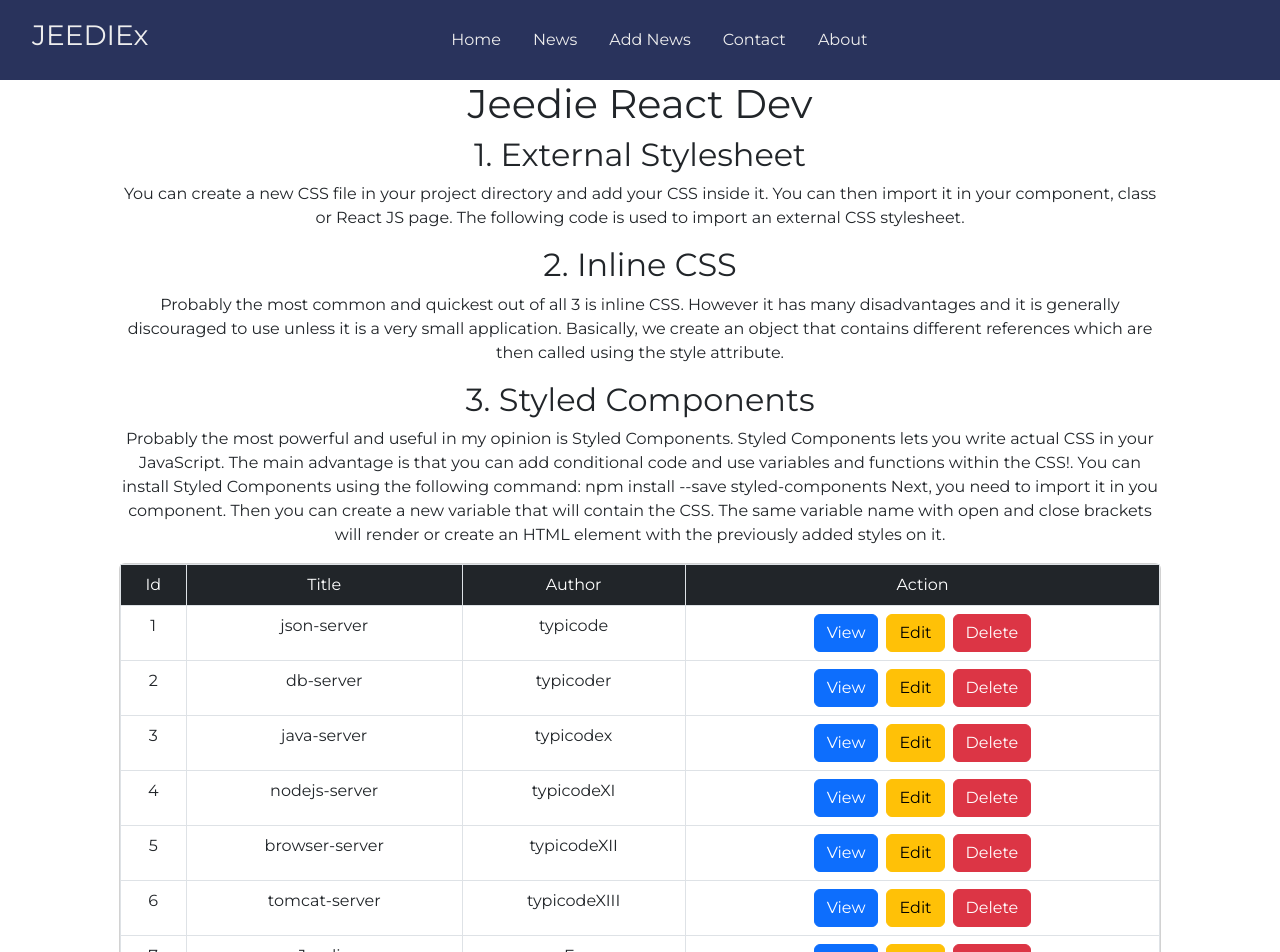
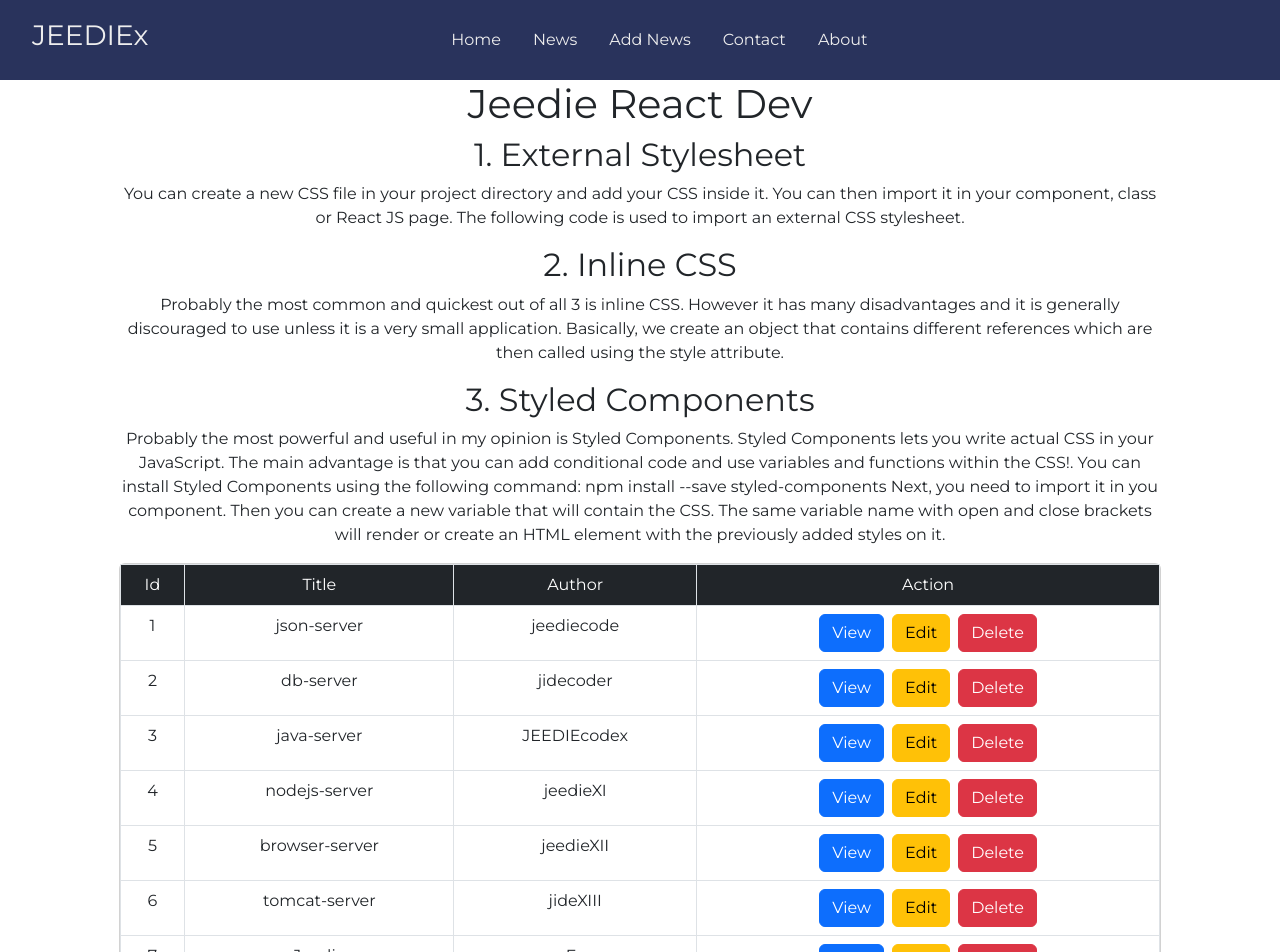
Before and after one commit to Enowizzy/react-app, a React (Create React App) app: page / in a window 1280 px wide. Shown: the top 952 px of the page. Built offline with nearby package versions, Linux system fonts and the light colour scheme; data requests are answered from the project's data file.

Commit message:
finish edit component

```diff
--- a/data/db.json
+++ b/data/db.json
@@ -3,32 +3,32 @@
     {
       "id": 1,
       "author_first_name": "json-server",
-      "author_last_name": "typicode"
+      "author_last_name": "jeediecode"
     },
     {
       "id": 2,
       "author_first_name": "db-server",
-      "author_last_name": "typicoder"
+      "author_last_name": "jidecoder"
     },
     {
       "id": 3,
       "author_first_name": "java-server",
-      "author_last_name": "typicodex"
+      "author_last_name": "JEEDIEcodex"
     },
     {
       "id": 4,
       "author_first_name": "nodejs-server",
-      "author_last_name": "typicodeXI"
+      "author_last_name": "jeedieXI"
     },
     {
       "id": 5,
       "author_first_name": "browser-server",
-      "author_last_name": "typicodeXII"
+      "author_last_name": "jeedieXII"
     },
     {
       "id": 6,
       "author_first_name": "tomcat-server",
-      "author_last_name": "typicodeXIII"
+      "author_last_name": "jideXIII"
     },
     {
       "author_first_name": "Jeedie",
--- a/src/admin/components/edit-news/editNews.js
+++ b/src/admin/components/edit-news/editNews.js
@@ -1,22 +1,38 @@
-import { useState } from "react";
-import { useNavigate } from "react-router-dom";
+import { useEffect, useState } from "react";
+import { useNavigate, useParams } from "react-router-dom";
 import { toast } from 'react-toastify';
 
 const EditNews = () => {
     const [author_first_name, first_name_change] = useState('');
     const [author_last_name, last_name_change] = useState('');
     const [news_message, news_change] = useState('');
+    const [id, idChange] = useState(0);
     const navigate = useNavigate();
-    const addNews = (e) => {
+    const { code } = useParams();
+
+    useEffect(() => {
+        fetch("http://localhost:8000/news/" + code).then(res => {
+            return res.json();
+        }).then(res => {
+            idChange(res.id);
+            first_name_change(res.author_first_name);
+            last_name_change(res.author_last_name);
+            news_change(res.news_message);
+        }).catch((err) => {
+            console.log(err.message);
+        });
+    }, [code]);
+
+    const updateNews = (e) => {
         e.preventDefault();
-        const news_obj = { author_first_name, author_last_name, news_message };
+        const news_obj = { id, author_first_name, author_last_name, news_message };
         console.log(news_obj);
-        fetch("http://localhost:8000/news", {
-            method: "POST",
+        fetch("http://localhost:8000/news/" + id, {
+            method: "PUT",
             headers: { "content-type": "application/json" },
             body: JSON.stringify(news_obj)
         }).then(res => {
-            toast.success('News posted successfully');
+            toast.success('News Updated Successfully');
             navigate('/news');
         }).catch((err) => {
             console.log(err.message)
@@ -40,7 +56,7 @@ const EditNews = () => {
                 </div>
                 <div class="card-body">
                     <h5 class="card-title">Edit News Form</h5>
-                    <form class="text-center" onSubmit={addNews}>
+                    <form class="text-center" onSubmit={updateNews}>
                         <div class="row">
                             <div class="col">
                                 <input type="text" value={author_first_name} onChange={e => first_name_change(e.target.value)} class="form-control" placeholder="Author first name"></input>
@@ -51,7 +67,7 @@ const EditNews = () => {
                         </div>
                         <div class="row mt-3">
                             <div className="col">
-                                <input type="text" disabled="true" class="form-control" placeholder="Id"></input>
+                                <input type="text" disabled="true" value={id} onChange={e => idChange(e.target.value)} class="form-control" placeholder="Id"></input>
                             </div>
                             <div class="col form-group">
                                 <textarea class="form-control" value={news_message} onChange={e => news_change(e.target.value)} id="exampleFormControlTextarea1" rowsF="3" placeholder="News area"></textarea>
```
